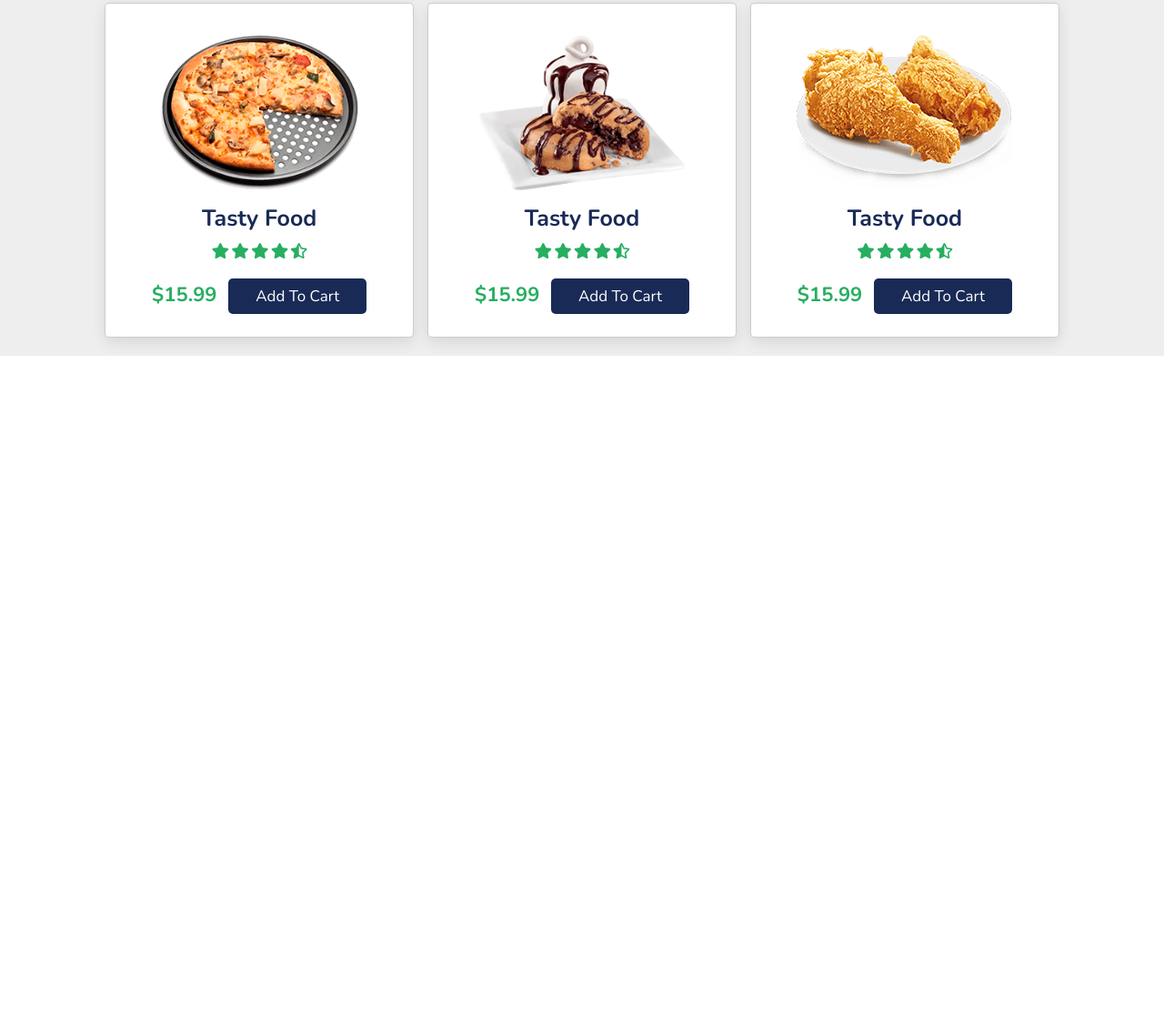
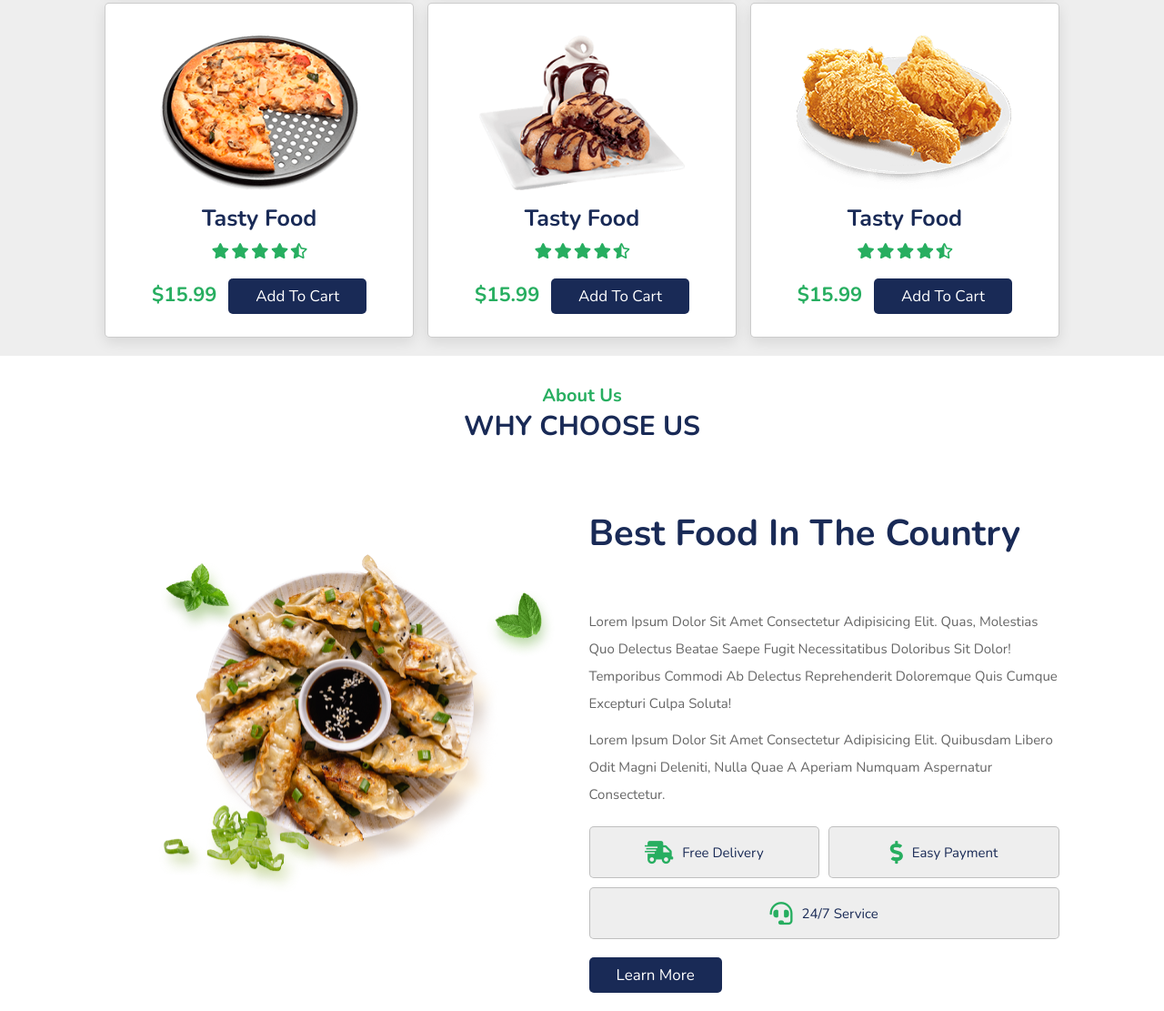
Before and after one commit to hussain-1913010/food-restaurant-responsive, a plain HTML site: page index.html in a window 1280 px wide. Shown: the part 1151-2262 px from the top of the page at 91% size. Before the commit the page ends 1542 px from the top, so only its background shows below. Drawn offline with nearby package versions, Linux system fonts and the light colour scheme.

Commit message:
about done

```diff
--- a/index.html
+++ b/index.html
@@ -194,6 +194,38 @@
     </section>
     <!-- dishes section ended -->
 
+    <!-- about section starts -->
+    <section class="about" id="about">
+        <h3 class="subHeading">about us</h3>
+        <h1 class="heading">why choose us</h1>
+        <div class="row">
+            <div class="image">
+                <img src="img/about-img.png" alt="">
+            </div>
+            <div class="content">
+                <h3>best food in the country</h3>
+                <p>Lorem ipsum dolor sit amet consectetur adipisicing elit. Quas, molestias quo delectus beatae saepe fugit necessitatibus doloribus sit dolor! Temporibus commodi ab delectus reprehenderit doloremque quis cumque excepturi culpa soluta!</p>
+                <p>Lorem ipsum dolor sit amet consectetur adipisicing elit. Quibusdam libero odit magni deleniti, nulla quae a aperiam numquam aspernatur consectetur.</p>
+                <div class="iconsContainer">
+                    <div class="icons">
+                        <i class="fas fa-shipping-fast"></i>
+                        <span>free delivery</span>
+                    </div>
+                    <div class="icons">
+                        <i class="fas fa-dollar-sign"></i>
+                        <span>easy payment</span>
+                    </div>
+                    <div class="icons">
+                        <i class="fas fa-headset"></i>
+                        <span>24/7 service</span>
+                    </div>
+                </div>
+                <a href="#" class="btn">learn more</a>
+            </div>
+        </div>
+    </section>
+    <!-- about section ends -->
+
 
 
     <script src="https://unpkg.com/swiper@7/swiper-bundle.min.js"></script>
--- a/style.css
+++ b/style.css
@@ -278,6 +278,68 @@ section:nth-child(even){
 
 
 
+.about .row{
+    display: flex;
+    flex-wrap: wrap;
+    gap: 1.5rem;
+    align-items: center;
+}
+
+.about .row .image{
+    flex: 1 1 45rem;
+}
+.about .row .image img{
+    width: 100%;
+}
+.about .row .content {
+    flex: 1 1 45rem;
+}
+.about .row .content h3{
+    color: var(--black);
+    font-size: 4rem;
+    padding: 5rem 0;
+}
+.about .row .content p{
+    color: var(--gray);
+    font-size: 1.5rem;
+    padding: .5rem 0;
+    line-height: 2;
+}
+.about .row .content .iconsContainer{
+    display: flex;
+    gap: 1rem;
+    flex-wrap: wrap;
+    padding: 1rem 0;
+    margin-top: 0.5rem;
+}
+.about .row .content .iconsContainer .icons{
+    background: #eee;
+    border-radius: 0.5rem;
+    border: 0.1rem solid rgba(0,0,0,0.2);
+    display: flex;
+    align-items: center;
+    justify-content: center;
+    gap: 1rem;
+    flex: 1 1 17rem;
+    padding: 1.5rem 1rem;
+}
+.about .row .content .iconsContainer .icons i{
+    font-size: 2.5rem;
+    color: var(--green);
+}
+
+.about .row .content .iconsContainer .icons span{
+    font-size: 1.5rem;
+    color: var(--black);
+}
+
+
+
+
+
+
+
+
 
 
 
```
